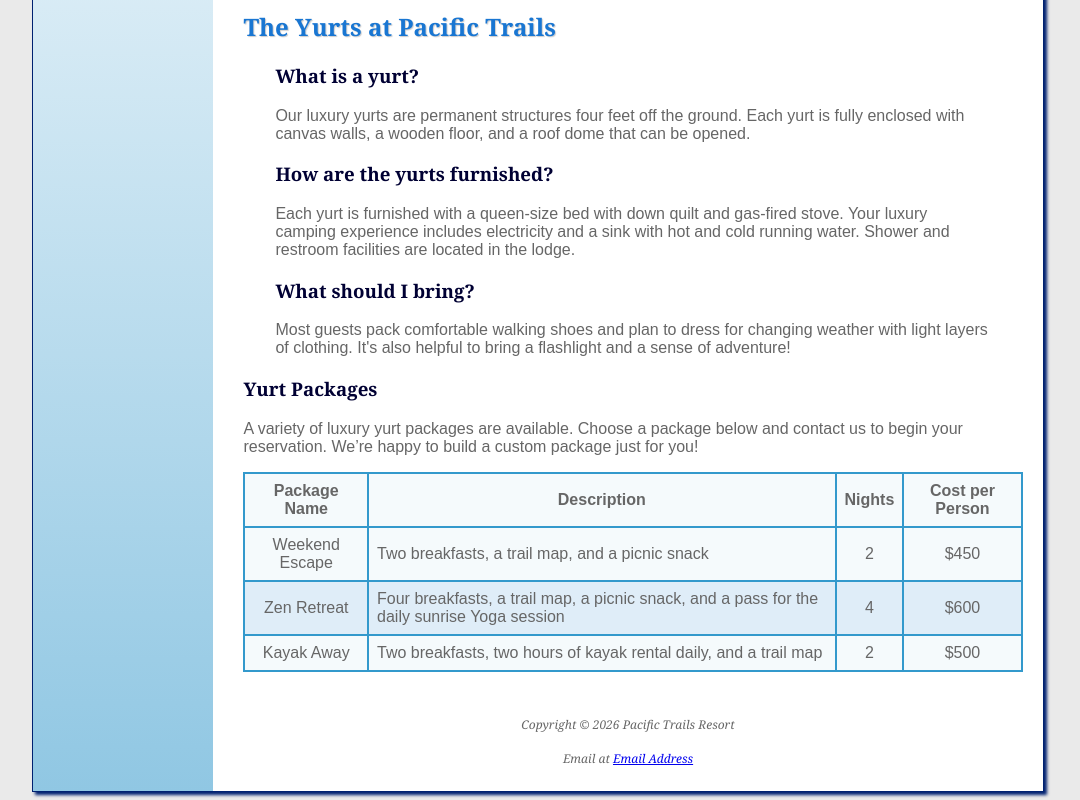
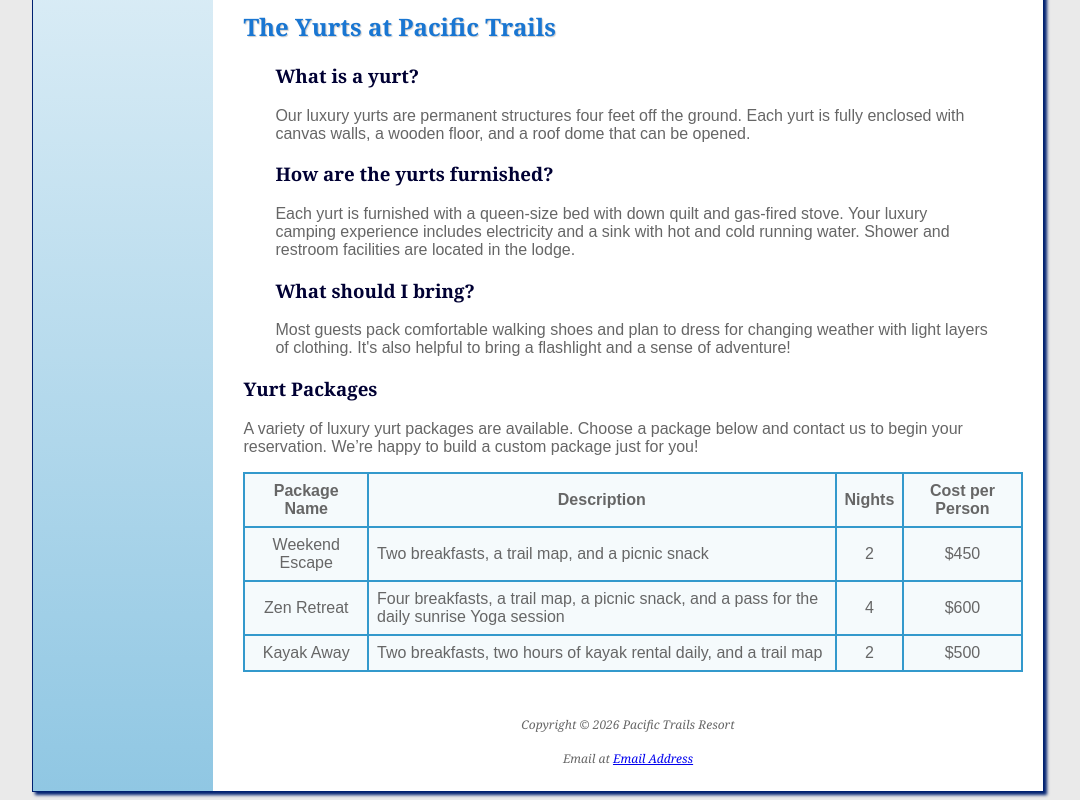
Before and after one commit to kpham12-hash/kpham12-hash.github.io, a plain HTML site: page yurts.html in a window 1280 px wide. Shown: the part 440-1240 px from the top of the page, without its empty margins (102-1182 px from the left). Drawn offline with Linux system fonts and the light colour scheme.

Commit message:
Refactor CSS styles for consistency and clarity

```diff
--- a/pacific.css
+++ b/pacific.css
@@ -292,5 +292,5 @@ td {
 }
 
 tr:nth-of-type(even) {
-  background-color: #DFEDF8;
+  background-color: #F5FAFC;
 }
```
